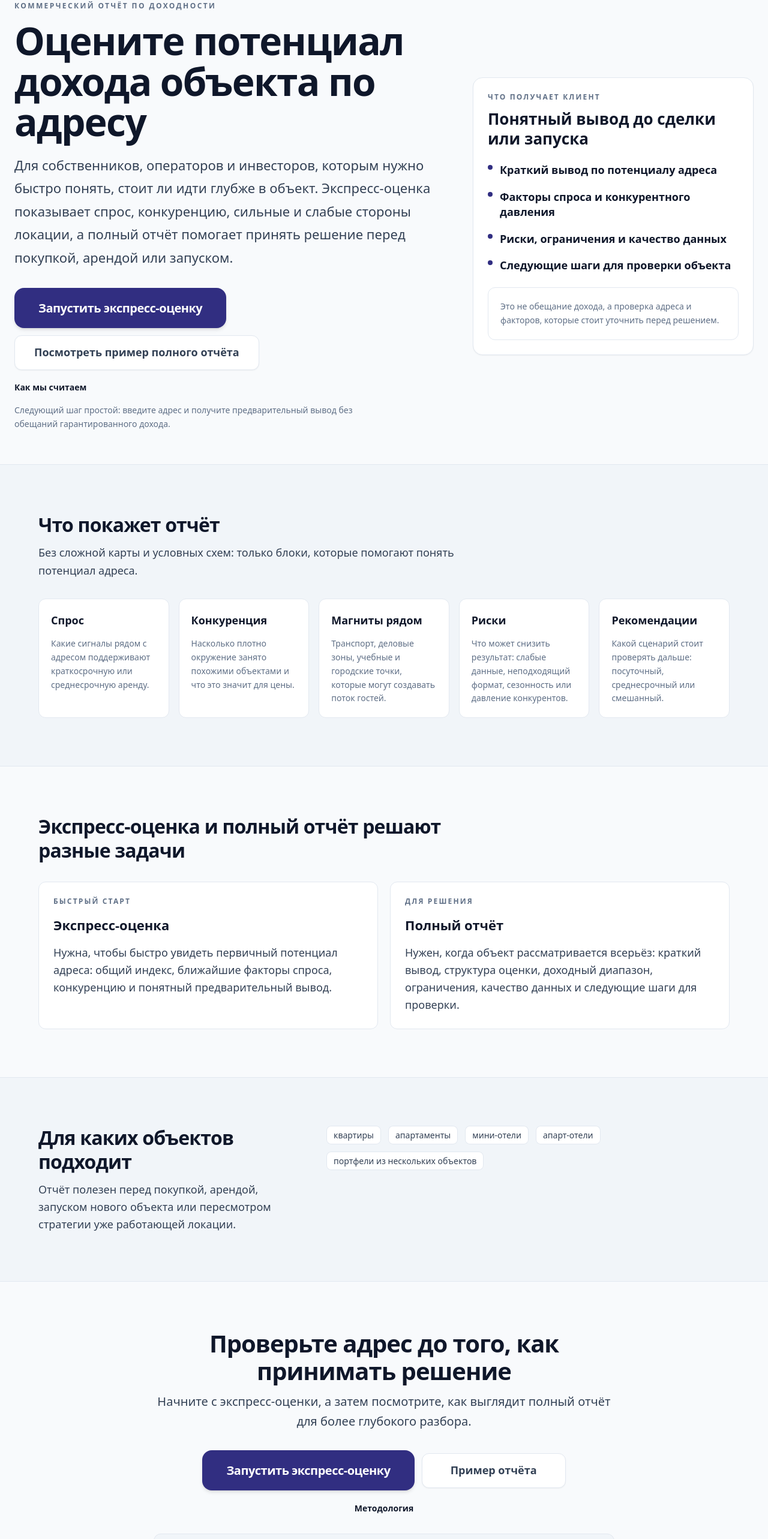
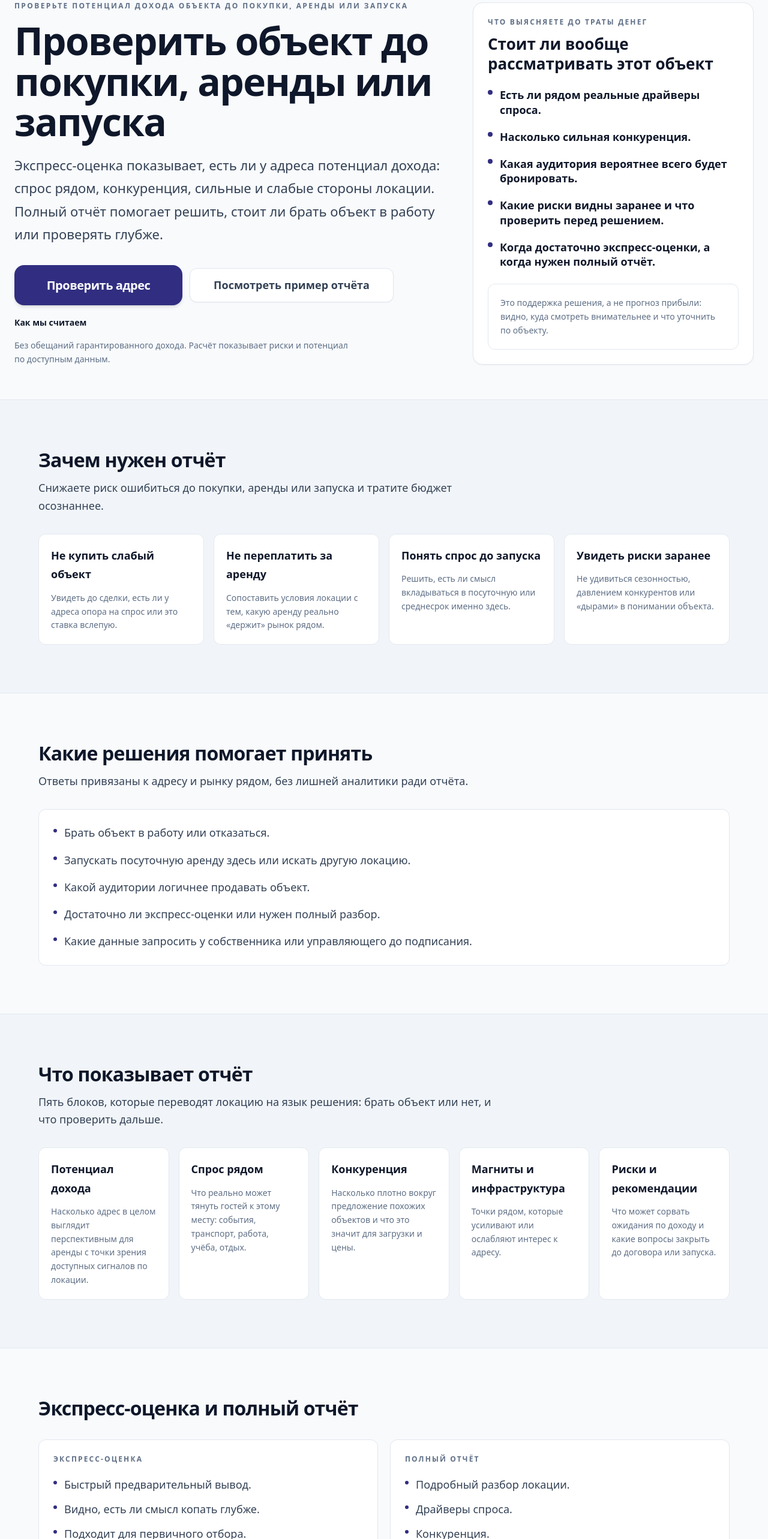
Before and after one commit to ASI-integration/asi-landing, a Next.js app: page /ru/otchet-po-dohodnosti-obektov in a window 1280 px wide. Shown: the part 170-2736 px from the top of the page at 60% size. Built offline with nearby package versions, Linux system fonts and the light colour scheme.

Commit message:
Clarify report product value proposition

```diff
--- a/src/app/ru/otchet-po-dohodnosti-obektov/page.tsx
+++ b/src/app/ru/otchet-po-dohodnosti-obektov/page.tsx
@@ -18,33 +18,75 @@ import { LOCATION_REPORT_SAMPLE_PATH } from '@/lib/location/report-state';
 export const metadata: Metadata = {
   title: 'Отчёт по доходности объекта по адресу — ASI',
   description:
-    'Экспресс-оценка и полный отчёт по потенциалу дохода объекта: спрос, конкуренция, сильные стороны, риски и рекомендации.',
+    'Проверка потенциала дохода по адресу до покупки, аренды или запуска: спрос рядом, конкуренция, сильные стороны, риски и что уточнить перед решением.',
 };
 
 const EXPRESS_ASSESSMENT_HREF = '/ru/location-analysis?mode=residential';
 const METHODOLOGY_HREF = '/ru/kak-my-ocenivaem-dohodnost-obektov';
 
-const REPORT_SECTIONS = [
+const REPORT_BLOCKS = [
   {
-    title: 'Спрос',
-    text: 'Какие сигналы рядом с адресом поддерживают краткосрочную или среднесрочную аренду.',
+    title: 'Потенциал дохода',
+    text: 'Насколько адрес в целом выглядит перспективным для аренды с точки зрения доступных сигналов по локации.',
+  },
+  {
+    title: 'Спрос рядом',
+    text: 'Что реально может тянуть гостей к этому месту: события, транспорт, работа, учёба, отдых.',
   },
   {
     title: 'Конкуренция',
-    text: 'Насколько плотно окружение занято похожими объектами и что это значит для цены.',
+    text: 'Насколько плотно вокруг предложение похожих объектов и что это значит для загрузки и цены.',
   },
   {
-    title: 'Магниты рядом',
-    text: 'Транспорт, деловые зоны, учебные и городские точки, которые могут создавать поток гостей.',
+    title: 'Магниты и инфраструктура',
+    text: 'Точки рядом, которые усиливают или ослабляют интерес к адресу.',
   },
   {
-    title: 'Риски',
-    text: 'Что может снизить результат: слабые данные, неподходящий формат, сезонность или давление конкурентов.',
+    title: 'Риски и рекомендации',
+    text: 'Что может сорвать ожидания по доходу и какие вопросы закрыть до договора или запуска.',
+  },
+] as const;
+
+const WHY_CARDS = [
+  {
+    title: 'Не купить слабый объект',
+    text: 'Увидеть до сделки, есть ли у адреса опора на спрос или это ставка вслепую.',
   },
   {
-    title: 'Рекомендации',
-    text: 'Какой сценарий стоит проверять дальше: посуточный, среднесрочный или смешанный.',
+    title: 'Не переплатить за аренду',
+    text: 'Сопоставить условия локации с тем, какую аренду реально «держит» рынок рядом.',
   },
+  {
+    title: 'Понять спрос до запуска',
+    text: 'Решить, есть ли смысл вкладываться в посуточную или среднесрок именно здесь.',
+  },
+  {
+    title: 'Увидеть риски заранее',
+    text: 'Не удивиться сезонностью, давлением конкурентов или «дырами» в понимании объекта.',
+  },
+] as const;
+
+const DECISION_ITEMS = [
+  'Брать объект в работу или отказаться.',
+  'Запускать посуточную аренду здесь или искать другую локацию.',
+  'Какой аудитории логичнее продавать объект.',
+  'Достаточно ли экспресс-оценки или нужен полный разбор.',
+  'Какие данные запросить у собственника или управляющего до подписания.',
+] as const;
+
+const EXPRESS_POINTS = [
+  'Быстрый предварительный вывод.',
+  'Видно, есть ли смысл копать глубже.',
+  'Подходит для первичного отбора.',
+] as const;
+
+const FULL_REPORT_POINTS = [
+  'Подробный разбор локации.',
+  'Драйверы спроса.',
+  'Конкуренция.',
+  'Аудитория.',
+  'Риски.',
+  'Рекомендации по стратегии.',
 ] as const;
 
 const OBJECT_TYPES = [
@@ -65,46 +107,46 @@ export default function OtchetPoDohodnostiPage() {
           <div className="mx-auto grid max-w-7xl gap-8 lg:grid-cols-[1.22fr_0.78fr] lg:items-center">
             <div>
               <p className="text-xs font-semibold uppercase tracking-[0.2em] text-[var(--t-muted)]">
-                Коммерческий отчёт по доходности
+                Проверьте потенциал дохода объекта до покупки, аренды или запуска
               </p>
               <h1 className="mt-4 max-w-4xl text-4xl font-bold leading-tight tracking-tight text-[var(--t-text)] sm:text-5xl lg:text-6xl">
-                Оцените потенциал дохода объекта по адресу
+                Проверить объект до покупки, аренды или запуска
               </h1>
               <p className="mt-5 max-w-3xl text-lg leading-relaxed text-[var(--t-text-2)] sm:text-xl">
-                Для собственников, операторов и инвесторов, которым нужно быстро понять, стоит ли идти глубже в объект.
-                Экспресс-оценка показывает спрос, конкуренцию, сильные и слабые стороны локации, а полный отчёт помогает
-                принять решение перед покупкой, арендой или запуском.
+                Экспресс-оценка показывает, есть ли у адреса потенциал дохода: спрос рядом, конкуренция, сильные и слабые
+                стороны локации. Полный отчёт помогает решить, стоит ли брать объект в работу или проверять глубже.
               </p>
               <div className="mt-8 flex flex-col gap-3 sm:flex-row sm:flex-wrap sm:items-center">
-                <PublicPrimaryCta href={EXPRESS_ASSESSMENT_HREF}>Запустить экспресс-оценку</PublicPrimaryCta>
+                <PublicPrimaryCta href={EXPRESS_ASSESSMENT_HREF}>Проверить адрес</PublicPrimaryCta>
                 <PublicSecondaryCta
                   href={LOCATION_REPORT_SAMPLE_PATH}
                   className="sm:min-w-[min(100%,320px)] lg:min-w-[340px]"
                 >
-                  Посмотреть пример полного отчёта
+                  Посмотреть пример отчёта
                 </PublicSecondaryCta>
               </div>
               <div className="mt-4">
                 <PublicTextLink href={METHODOLOGY_HREF}>Как мы считаем</PublicTextLink>
               </div>
               <p className="mt-4 max-w-xl text-sm leading-relaxed text-[var(--t-muted)]">
-                Следующий шаг простой: введите адрес и получите предварительный вывод без обещаний гарантированного дохода.
+                Без обещаний гарантированного дохода. Расчёт показывает риски и потенциал по доступным данным.
               </p>
             </div>
 
             <aside className="rounded-2xl border border-[var(--t-border)] bg-[var(--t-surface)] p-6 shadow-sm">
               <p className="text-xs font-semibold uppercase tracking-[0.18em] text-[var(--t-muted)]">
-                Что получает клиент
+                Что выясняете до траты денег
               </p>
               <h2 className="mt-3 text-2xl font-bold leading-tight text-[var(--t-text)]">
-                Понятный вывод до сделки или запуска
+                Стоит ли вообще рассматривать этот объект
               </h2>
               <ul className="mt-5 space-y-4">
                 {[
-                  'Краткий вывод по потенциалу адреса',
-                  'Факторы спроса и конкурентного давления',
-                  'Риски, ограничения и качество данных',
-                  'Следующие шаги для проверки объекта',
+                  'Есть ли рядом реальные драйверы спроса.',
+                  'Насколько сильная конкуренция.',
+                  'Какая аудитория вероятнее всего будет бронировать.',
+                  'Какие риски видны заранее и что проверить перед решением.',
+                  'Когда достаточно экспресс-оценки, а когда нужен полный отчёт.',
                 ].map((label) => (
                   <li key={label} className="flex gap-3">
                     <span className="mt-2 h-2 w-2 shrink-0 rounded-full bg-[var(--t-accent)]" />
@@ -114,7 +156,7 @@ export default function OtchetPoDohodnostiPage() {
               </ul>
               <PublicInfoCard className="mt-6 border-[var(--t-border)] bg-[var(--t-bg)] p-4">
                 <p className="text-sm leading-relaxed text-[var(--t-muted)]">
-                  Это не обещание дохода, а проверка адреса и факторов, которые стоит уточнить перед решением.
+                  Это поддержка решения, а не прогноз прибыли: видно, куда смотреть внимательнее и что уточнить по объекту.
                 </p>
               </PublicInfoCard>
             </aside>
@@ -124,11 +166,47 @@ export default function OtchetPoDohodnostiPage() {
         <PublicSection variant="muted">
           <div className="mx-auto max-w-6xl">
             <PublicSectionHeader
-              title="Что покажет отчёт"
-              description="Без сложной карты и условных схем: только блоки, которые помогают понять потенциал адреса."
+              title="Зачем нужен отчёт"
+              description="Снижаете риск ошибиться до покупки, аренды или запуска и тратите бюджет осознаннее."
+            />
+            <div className="mt-8 grid gap-4 sm:grid-cols-2 lg:grid-cols-4">
+              {WHY_CARDS.map((card) => (
+                <PublicInfoCard key={card.title} className="p-5">
+                  <h3 className="text-base font-bold text-[var(--t-text)]">{card.title}</h3>
+                  <p className="mt-3 text-sm leading-relaxed text-[var(--t-muted)]">{card.text}</p>
+                </PublicInfoCard>
+              ))}
+            </div>
+          </div>
+        </PublicSection>
+
+        <PublicSection variant="default">
+          <div className="mx-auto max-w-6xl">
+            <PublicSectionHeader
+              title="Какие решения помогает принять"
+              description="Ответы привязаны к адресу и рынку рядом, без лишней аналитики ради отчёта."
+            />
+            <PublicInfoCard className="mt-8 p-6">
+              <ul className="space-y-4">
+                {DECISION_ITEMS.map((item) => (
+                  <li key={item} className="flex gap-3 text-base leading-relaxed text-[var(--t-text-2)]">
+                    <span className="mt-2 h-1.5 w-1.5 shrink-0 rounded-full bg-[var(--t-accent)]" aria-hidden />
+                    <span>{item}</span>
+                  </li>
+                ))}
+              </ul>
+            </PublicInfoCard>
+          </div>
+        </PublicSection>
+
+        <PublicSection variant="muted">
+          <div className="mx-auto max-w-6xl">
+            <PublicSectionHeader
+              title="Что показывает отчёт"
+              description="Пять блоков, которые переводят локацию на язык решения: брать объект или нет, и что проверить дальше."
             />
             <div className="mt-8 grid gap-4 sm:grid-cols-2 lg:grid-cols-5">
-              {REPORT_SECTIONS.map((item) => (
+              {REPORT_BLOCKS.map((item) => (
                 <PublicInfoCard key={item.title} className="p-5">
                   <h3 className="text-base font-bold text-[var(--t-text)]">{item.title}</h3>
                   <p className="mt-3 text-sm leading-relaxed text-[var(--t-muted)]">{item.text}</p>
@@ -140,23 +218,29 @@ export default function OtchetPoDohodnostiPage() {
 
         <PublicSection variant="default">
           <div className="mx-auto max-w-6xl">
-            <PublicSectionHeader title="Экспресс-оценка и полный отчёт решают разные задачи" />
+            <PublicSectionHeader title="Экспресс-оценка и полный отчёт" />
             <div className="mt-8 grid gap-5 lg:grid-cols-2">
               <PublicInfoCard className="p-6">
-                <p className="text-xs font-semibold uppercase tracking-[0.18em] text-[var(--t-muted)]">Быстрый старт</p>
-                <h3 className="mt-3 text-xl font-bold text-[var(--t-text)]">Экспресс-оценка</h3>
-                <p className="mt-3 text-base leading-relaxed text-[var(--t-text-2)]">
-                  Нужна, чтобы быстро увидеть первичный потенциал адреса: общий индекс, ближайшие факторы спроса,
-                  конкуренцию и понятный предварительный вывод.
-                </p>
+                <p className="text-xs font-semibold uppercase tracking-[0.18em] text-[var(--t-muted)]">Экспресс-оценка</p>
+                <ul className="mt-5 space-y-3 text-base leading-relaxed text-[var(--t-text-2)]">
+                  {EXPRESS_POINTS.map((point) => (
+                    <li key={point} className="flex gap-3">
+                      <span className="mt-2 h-1.5 w-1.5 shrink-0 rounded-full bg-[var(--t-accent)]" aria-hidden />
+                      <span>{point}</span>
+                    </li>
+                  ))}
+                </ul>
               </PublicInfoCard>
               <PublicInfoCard className="p-6">
-                <p className="text-xs font-semibold uppercase tracking-[0.18em] text-[var(--t-muted)]">Для решения</p>
-                <h3 className="mt-3 text-xl font-bold text-[var(--t-text)]">Полный отчёт</h3>
-                <p className="mt-3 text-base leading-relaxed text-[var(--t-text-2)]">
-                  Нужен, когда объект рассматривается всерьёз: краткий вывод, структура оценки, доходный диапазон,
-                  ограничения, качество данных и следующие шаги для проверки.
-                </p>
+                <p className="text-xs font-semibold uppercase tracking-[0.18em] text-[var(--t-muted)]">Полный отчёт</p>
+                <ul className="mt-5 space-y-3 text-base leading-relaxed text-[var(--t-text-2)]">
+                  {FULL_REPORT_POINTS.map((point) => (
+                    <li key={point} className="flex gap-3">
+                      <span className="mt-2 h-1.5 w-1.5 shrink-0 rounded-full bg-[var(--t-accent)]" aria-hidden />
+                      <span>{point}</span>
+                    </li>
+                  ))}
+                </ul>
               </PublicInfoCard>
             </div>
           </div>
@@ -167,7 +251,7 @@ export default function OtchetPoDohodnostiPage() {
             <div className="grid gap-8 lg:grid-cols-[0.8fr_1.2fr] lg:items-start">
               <PublicSectionHeader
                 title="Для каких объектов подходит"
-                description="Отчёт полезен перед покупкой, арендой, запуском нового объекта или пересмотром стратегии уже работающей локации."
+                description="Перед покупкой, арендой, запуском нового объекта или пересмотром стратегии уже работающей локации."
               />
               <div className="flex flex-wrap gap-2 sm:gap-3">
                 {OBJECT_TYPES.map((label) => (
@@ -183,21 +267,21 @@ export default function OtchetPoDohodnostiPage() {
             <PublicSectionHeader
               align="center"
               titleClassName="text-3xl font-bold tracking-tight text-[var(--t-text)] sm:text-4xl"
-              title="Проверьте адрес до того, как принимать решение"
+              title="Проверьте адрес перед решением"
               description={
                 <p className="text-lg leading-relaxed text-[var(--t-text-2)]">
-                  Начните с экспресс-оценки, а затем посмотрите, как выглядит полный отчёт для более глубокого разбора.
+                  Начните с проверки адреса — затем откройте пример полного отчёта, если объект проходит первый отбор.
                 </p>
               }
             />
             <div className="mt-8 flex flex-col items-center justify-center gap-3 sm:flex-row sm:flex-wrap">
-              <PublicPrimaryCta href={EXPRESS_ASSESSMENT_HREF}>Запустить экспресс-оценку</PublicPrimaryCta>
+              <PublicPrimaryCta href={EXPRESS_ASSESSMENT_HREF}>Проверить адрес</PublicPrimaryCta>
               <PublicSecondaryCta href={LOCATION_REPORT_SAMPLE_PATH} className="sm:min-w-[240px]">
-                Пример отчёта
+                Посмотреть пример отчёта
               </PublicSecondaryCta>
             </div>
             <div className="mt-5 flex justify-center">
-              <PublicTextLink href={METHODOLOGY_HREF}>Методология</PublicTextLink>
+              <PublicTextLink href={METHODOLOGY_HREF}>Как мы считаем</PublicTextLink>
             </div>
             <PublicInfoCard className="mt-8 border-[var(--t-border)] bg-[var(--t-surface-2)] text-left">
               <p className="text-sm leading-relaxed text-[var(--t-text-2)]">
```
